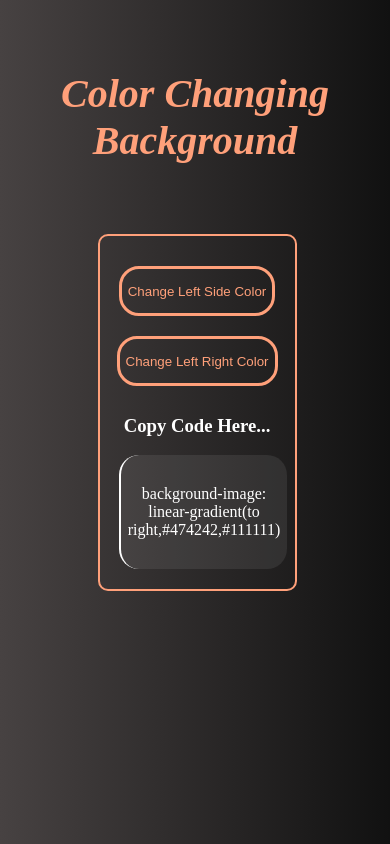
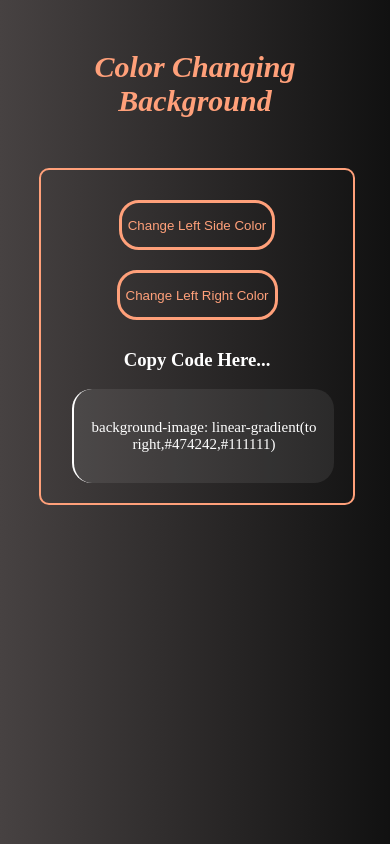
Before and after one commit to snspb/Gradient-Maker, a plain HTML site: page index.html in a window 390 px wide. Drawn offline with Linux system fonts and the light colour scheme.

Commit message:
Update index.html

```diff
--- a/index.html
+++ b/index.html
@@ -14,7 +14,7 @@
       color: white;
     }
     h1 {
-      font-size: 40px;
+      font-size: 50px;
       font-style: oblique;
       color: lightsalmon;
       margin: 70px 0px 70px 0px;
@@ -75,6 +75,19 @@
       border-left: 2px solid rgb(255, 255, 255);
       border-radius: 20px;
     }
+    @media screen and (max-width: 426px) {
+      h1 {
+        font-size: 30px;
+        margin: 50px 15px;
+      }
+      .main {
+        width: 80%;
+        margin: 5% 10%;
+      }
+      .copy {
+        font-size: 15px;
+      }
+    }
   </style>
 
   <body align="center">
```
